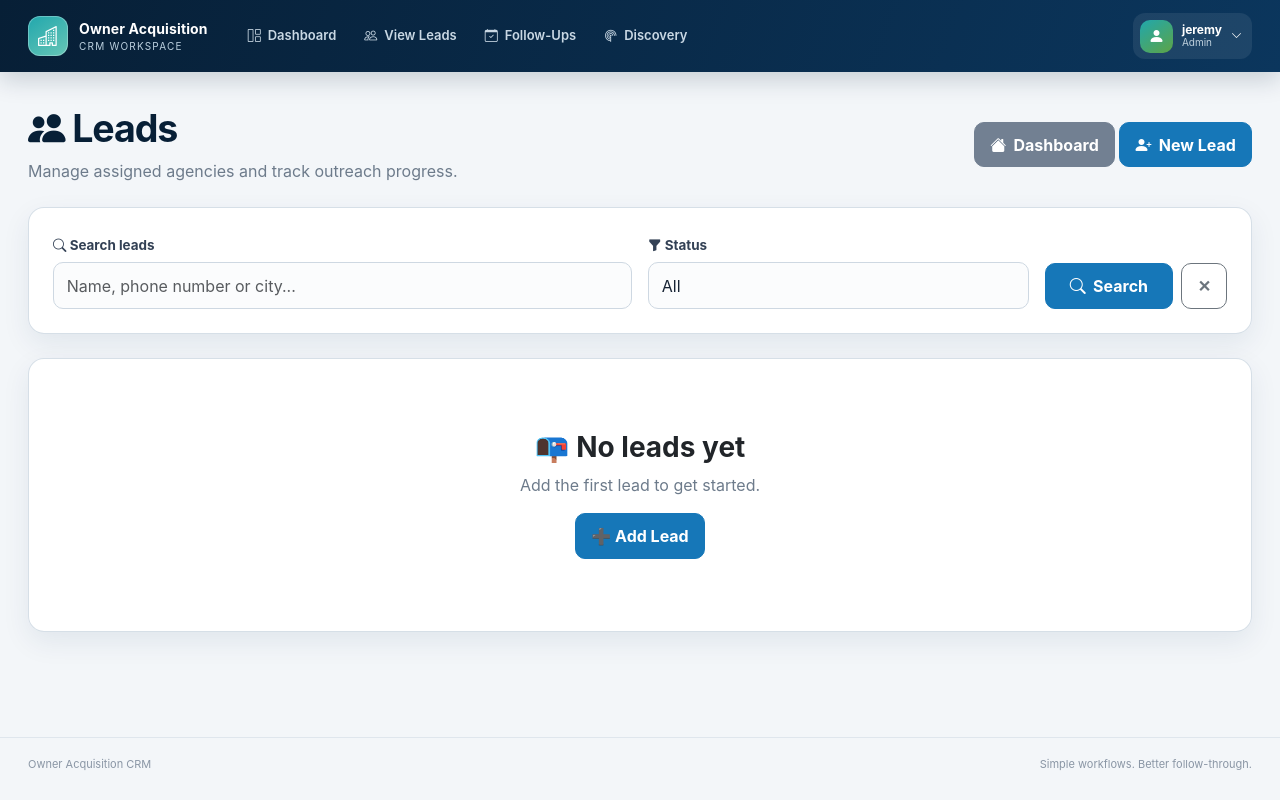
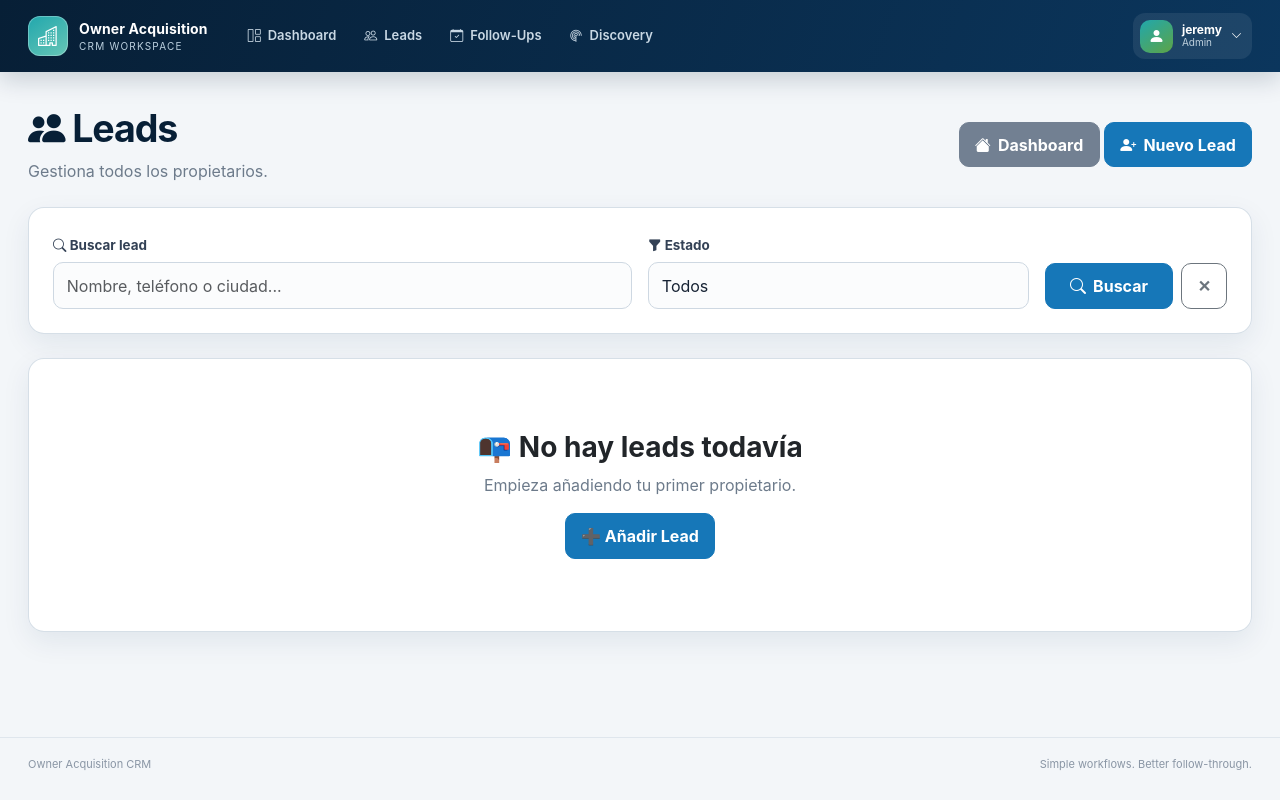
Before and after one commit to danidcr016/owner-acquisition-crm, a Flask app: page /leads in a window 1280 px wide. Run offline with Flask 3, Linux system fonts and the light colour scheme; a user stored in the database is signed in; data comes from the database, SQL or seed files in the repository; data that the repository does not hold is empty.

Commit message:
Revert "changes v9"
This reverts commit f46d065d00cc2b8de050bc11e802647e4362a9fb.

```diff
--- a/app.py
+++ b/app.py
@@ -383,15 +383,16 @@ def can_access_lead(lead):
 
 
 def get_agents():
+
     return User.query.filter(
         User.role.in_([
             "agent",
-            "admin",
-            "developer"
+            "admin"
         ])
     ).order_by(
         User.username.asc()
     ).all()
+
 
 # =========================================================
 # SHORT-TERM AGENCY CLASSIFICATION
@@ -573,9 +574,6 @@ def login():
 
             session["role"] = user.role
 
-            if user.role == "agent":
-                return redirect("/leads")
-
             return redirect("/")
 
 
@@ -611,10 +609,6 @@ def home():
 
     if not session.get("logged_in"):
         return redirect("/login")
-
-
-    if user.role == "agent":
-        return redirect("/leads")
 
 
     user = current_user()
@@ -705,10 +699,6 @@ def add_lead():
         return redirect("/login")
 
 
-    if user.role == "agent":
-        return "Access denied", 403
-
-
     user = current_user()
 
 
@@ -737,8 +727,7 @@ def add_lead():
                     User.id == int(assigned_to),
                     User.role.in_([
                         "agent",
-                        "admin",
-                        "developer"
+                        "admin"
                     ])
                 ).first()
 
@@ -1015,10 +1004,6 @@ def edit_lead(id):
         return redirect("/login")
 
 
-    if user.role == "agent":
-        return "Access denied", 403
-
-
     user = current_user()
 
 
@@ -1070,8 +1055,7 @@ def edit_lead(id):
                     User.id == int(assigned_to),
                     User.role.in_([
                         "agent",
-                        "admin",
-                        "developer"
+                        "admin"
                     ])
                 ).first()
 
@@ -1128,9 +1112,6 @@ def follow_ups():
 
     if not session.get("logged_in"):
         return redirect("/login")
-
-    if not is_admin_or_developer():
-        return "Access denied", 403
 
 
     user = current_user()
@@ -1187,9 +1168,6 @@ def add_follow_up():
     if not session.get("logged_in"):
         return redirect("/login")
 
-    if not is_admin_or_developer():
-        return "Access denied", 403
-
 
     user = current_user()
 
@@ -1292,9 +1270,6 @@ def edit_follow_up(id):
     if not session.get("logged_in"):
         return redirect("/login")
 
-    if not is_admin_or_developer():
-        return "Access denied", 403
-
 
     user = current_user()
 
@@ -1405,9 +1380,6 @@ def complete_follow_up(id):
     if not session.get("logged_in"):
         return redirect("/login")
 
-    if not is_admin_or_developer():
-        return "Access denied", 403
-
 
     follow_up = FollowUp.query.get_or_404(
         id
@@ -1441,9 +1413,6 @@ def reopen_follow_up(id):
 
     if not session.get("logged_in"):
         return redirect("/login")
-
-    if not is_admin_or_developer():
-        return "Access denied", 403
 
 
     follow_up = FollowUp.query.get_or_404(
@@ -1603,7 +1572,6 @@ def discovery():
         contact_filter=contact_filter,
         agency_type=agency_type,
         current_user=user,
-        agents=get_agents(),
         scan_running=craigslist_scan_status["running"],
         last_scan_count=craigslist_scan_status["added"]
     )
@@ -1787,25 +1755,6 @@ def add_discovery_to_leads(id):
         return "Access denied", 403
 
     discovery_lead = DiscoveryLead.query.get_or_404(id)
-
-    assigned_to_raw = str(request.form.get("assigned_to") or "").strip()
-
-    if not assigned_to_raw.isdigit():
-        return redirect(
-            "/discovery?sort=short_term_first&contact=all&agency_type=all&"
-            "lead_result=assignment_required"
-        )
-
-    assigned_user = User.query.filter(
-        User.id == int(assigned_to_raw),
-        User.role.in_(["agent", "admin", "developer"])
-    ).first()
-
-    if not assigned_user:
-        return redirect(
-            "/discovery?sort=short_term_first&contact=all&agency_type=all&"
-            "lead_result=invalid_assignment"
-        )
     phone = str(discovery_lead.phone or "").strip()
     name = str(discovery_lead.title or "").strip()
     source = str(discovery_lead.source or "Property Finder").strip()
@@ -1853,7 +1802,7 @@ def add_discovery_to_leads(id):
         source=source,
         status="NEW",
         notes="\n\n".join(notes_parts),
-        assigned_to=assigned_user.id,
+        assigned_to=None,
         created_at=datetime.utcnow()
     )
 
@@ -1861,8 +1810,7 @@ def add_discovery_to_leads(id):
         db.session.add(lead)
         db.session.commit()
         print(
-            f"Discovery opportunity added to Leads: {lead.name} "
-            f"(lead_id={lead.id}, assigned_to={assigned_user.username})",
+            f"Discovery opportunity added to Leads: {lead.name} (lead_id={lead.id})",
             flush=True
         )
     except Exception as exc:
--- a/templates/base.html
+++ b/templates/base.html
@@ -1,5 +1,5 @@
 <!DOCTYPE html>
-<html lang="en">
+<html lang="es">
 <head>
     <meta charset="UTF-8">
     <meta name="viewport" content="width=device-width, initial-scale=1.0">
@@ -16,13 +16,11 @@
                 <span class="app-brand-mark"><i class="bi bi-buildings"></i></span>
                 <span><strong>Owner Acquisition</strong><small>CRM Workspace</small></span>
             </a>
-            <nav class="app-nav" aria-label="Main navigation">
-                {% if session.get("role") == "agent" %}
-                <a href="/leads" class="nav-link"><i class="bi bi-people"></i><span>View Leads</span></a>
-                {% else %}
+            <nav class="app-nav" aria-label="Navegación principal">
                 <a href="/" class="nav-link"><i class="bi bi-grid-1x2"></i><span>Dashboard</span></a>
-                <a href="/leads" class="nav-link"><i class="bi bi-people"></i><span>View Leads</span></a>
+                <a href="/leads" class="nav-link"><i class="bi bi-people"></i><span>Leads</span></a>
                 <a href="/follow-ups" class="nav-link"><i class="bi bi-calendar-check"></i><span>Follow-Ups</span></a>
+                {% if session.get("role") != "agent" %}
                 <a href="/discovery" class="nav-link"><i class="bi bi-radar"></i><span>Discovery</span></a>
                 {% endif %}
             </nav>
@@ -38,11 +36,7 @@
                         <div><strong>{{ session.get("username", "User") }}</strong><small>{{ session.get("role", "Account") }}</small></div>
                     </div>
                     <hr>
-                    {% if session.get("role") == "agent" %}
-                    <a href="/leads" class="dropdown-link"><i class="bi bi-people"></i>View Leads</a>
-                    {% else %}
                     <a href="/" class="dropdown-link"><i class="bi bi-grid"></i>Dashboard</a>
-                    {% endif %}
                     <a href="/logout" class="logout-button"><i class="bi bi-box-arrow-right"></i>Log out</a>
                 </div>
             </div>
--- a/templates/leads.html
+++ b/templates/leads.html
@@ -15,7 +15,7 @@ Leads - Owner Acquisition CRM
         </h1>
 
         <p class="text-muted mb-0">
-            Manage assigned agencies and track outreach progress.
+            Gestiona todos los propietarios.
         </p>
     </div>
 
@@ -28,15 +28,13 @@ Leads - Owner Acquisition CRM
             Dashboard
         </a>
 
-        {% if current_user.role in ["admin", "developer"] %}
         <a
             href="/add-lead"
             class="btn btn-primary"
         >
             <i class="bi bi-person-plus-fill"></i>
-            New Lead
+            Nuevo Lead
         </a>
-        {% endif %}
     </div>
 
 </div>
@@ -66,7 +64,7 @@ Leads - Owner Acquisition CRM
                     class="form-label"
                 >
                     <i class="bi bi-search"></i>
-                    Search leads
+                    Buscar lead
                 </label>
 
                <div class="lead-search-wrapper">
@@ -76,7 +74,7 @@ Leads - Owner Acquisition CRM
         id="search"
         name="search"
         class="form-control"
-        placeholder="Name, phone number or city..."
+        placeholder="Nombre, teléfono o ciudad..."
         value="{{ search }}"
         autocomplete="off"
     >
@@ -134,7 +132,7 @@ Leads - Owner Acquisition CRM
                         class="form-label"
                     >
                         <i class="bi bi-funnel-fill"></i>
-                        Status
+                        Estado
                     </label>
 
                     <select
@@ -144,7 +142,7 @@ Leads - Owner Acquisition CRM
                     >
 
                         <option value="">
-                            All
+                            Todos
                         </option>
 
                         <option
@@ -203,13 +201,13 @@ Leads - Owner Acquisition CRM
                         class="btn btn-primary w-100"
                     >
                         <i class="bi bi-search"></i>
-                        Search
+                        Buscar
                     </button>
 
                     <a
                         href="/leads"
                         class="btn btn-outline-secondary"
-                        title="Clear filters"
+                        title="Limpiar filtros"
                     >
                         ✕
                     </a>
@@ -239,7 +237,7 @@ Leads - Owner Acquisition CRM
 
             <span class="text-muted">
 
-                Showing
+                Mostrando
 
                 <strong>
                     {{ leads|length }}
@@ -252,7 +250,7 @@ Leads - Owner Acquisition CRM
             {% if search or status_filter %}
 
                 <span class="badge bg-primary">
-                    Active filter
+                    Filtro activo
                 </span>
 
             {% endif %}
@@ -274,18 +272,16 @@ Leads - Owner Acquisition CRM
 
                     <th>ID</th>
 
-                    <th>Name</th>
-
-                    <th>Phone</th>
+                    <th>Nombre</th>
 
                     <th class="assigned-column">
                     Assigned to
                     </th>
 
-                    <th>Status</th>
+                    <th>Estado</th>
 
                     <th class="actions-column text-center">
-                    Actions
+                    Acciones
                     </th>
 
                 </tr>
@@ -314,17 +310,6 @@ Leads - Owner Acquisition CRM
                                 {{ lead.name }}
                             </strong>
 
-                        </td>
-
-                        <!-- PHONE -->
-                        <td>
-                            {% if lead.phone %}
-                                <a href="tel:{{ lead.phone }}" class="text-decoration-none fw-semibold">
-                                    <i class="bi bi-telephone-fill"></i> {{ lead.phone }}
-                                </a>
-                            {% else %}
-                                <span class="text-muted">—</span>
-                            {% endif %}
                         </td>
 
                         <!-- ASSIGNED TO -->
@@ -425,7 +410,7 @@ Leads - Owner Acquisition CRM
                                 class="btn btn-sm btn-outline-primary"
                                 data-bs-toggle="modal"
                                 data-bs-target="#leadInfoModal{{ lead.id }}"
-                                title="View information"
+                                title="Ver información"
                             >
                                 <i class="bi bi-info-circle-fill"></i>
                                 Info
@@ -493,7 +478,7 @@ Leads - Owner Acquisition CRM
                                     <button
                                         type="submit"
                                         class="btn btn-sm btn-outline-primary"
-                                        title="Update status"
+                                        title="Actualizar estado"
                                     >
                                         ✓
                                     </button>
@@ -502,18 +487,16 @@ Leads - Owner Acquisition CRM
 
 
                                 <!-- EDIT -->
-                                {% if current_user.role in ["admin", "developer"] %}
 
                                 <a
                                     href="/edit-lead/{{ lead.id }}"
                                     class="btn btn-sm btn-warning"
-                                    title="Edit lead"
+                                    title="Editar lead"
                                 >
                                     <i class="bi bi-pencil-fill"></i>
                                 </a>
 
 
-                                {% endif %}
                                 <!-- DELETE -->
 
                                 {% if current_user.role in ["admin", "developer"] %}
@@ -521,8 +504,8 @@ Leads - Owner Acquisition CRM
                                 <a
                                     href="/delete-lead/{{ lead.id }}"
                                     class="btn btn-sm btn-danger"
-                                    title="Delete lead"
-                                    onclick="return confirm('Are you sure you want to delete this lead?');"
+                                    title="Eliminar lead"
+                                    onclick="return confirm('¿Seguro que quieres eliminar este lead?');"
                                 >
                                     <i class="bi bi-trash-fill"></i>
                                 </a>
@@ -636,7 +619,7 @@ Leads - Owner Acquisition CRM
                     <div class="col-md-6">
 
                         <p>
-                            <strong>📞 Phone:</strong><br>
+                            <strong>📞 Teléfono:</strong><br>
                             {{ lead.phone or "—" }}
                         </p>
 
@@ -646,7 +629,7 @@ Leads - Owner Acquisition CRM
                         </p>
 
                         <p>
-                            <strong>📍 City:</strong><br>
+                            <strong>📍 Ciudad:</strong><br>
                             {{ lead.city or "—" }}
                         </p>
 
@@ -655,7 +638,7 @@ Leads - Owner Acquisition CRM
                     <div class="col-md-6">
 
                         <p>
-                            <strong>📢 Source:</strong><br>
+                            <strong>📢 Fuente:</strong><br>
                             {{ lead.source or "—" }}
                         </p>
 
@@ -670,7 +653,7 @@ Leads - Owner Acquisition CRM
                         </p>
 
                         <p>
-                            <strong>📅 Created:</strong><br>
+                            <strong>📅 Creado:</strong><br>
 
                             {% if lead.created_at %}
                                 {{ lead.created_at.strftime("%d/%m/%Y %H:%M") }}
@@ -685,10 +668,10 @@ Leads - Owner Acquisition CRM
 
                 <hr>
 
-                <h6>📝 Notes</h6>
+                <h6>📝 Notas</h6>
 
                 <p class="mb-0">
-                    {{ lead.notes or "No notes." }}
+                    {{ lead.notes or "Sin notas." }}
                 </p>
 
             </div>
@@ -723,13 +706,13 @@ Leads - Owner Acquisition CRM
 
                     <i class="bi bi-search"></i>
 
-                    No leads found
+                    No encontramos leads
 
                 </h3>
 
                 <p class="text-muted">
 
-                    Try another name or status.
+                    Prueba con otro nombre o estado.
 
                 </p>
 
@@ -737,27 +720,25 @@ Leads - Owner Acquisition CRM
                     href="/leads"
                     class="btn btn-outline-primary"
                 >
-                    Show all
+                    Mostrar todos
                 </a>
 
             {% else %}
 
                 <h3>
-                    📭 No leads yet
+                    📭 No hay leads todavía
                 </h3>
 
                 <p class="text-muted">
-                    Add the first lead to get started.
+                    Empieza añadiendo tu primer propietario.
                 </p>
 
-                {% if current_user.role in ["admin", "developer"] %}
                 <a
                     href="/add-lead"
                     class="btn btn-primary"
                 >
-                    ➕ Add Lead
+                    ➕ Añadir Lead
                 </a>
-                {% endif %}
 
             {% endif %}
 
```
Also changed, not shown: templates/add_lead.html (+11 -12 lines), templates/discovery.html (+14 -29 lines), templates/index.html (+10 -10 lines).
